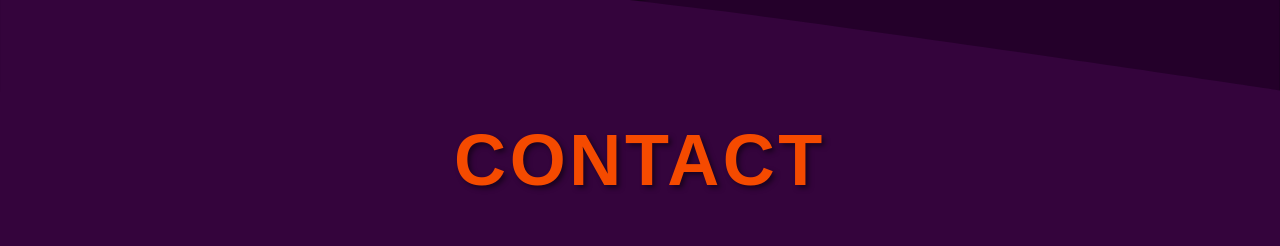
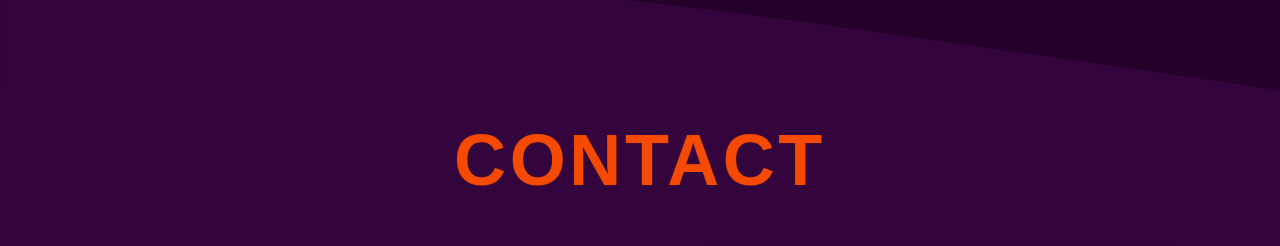
Before and after one commit to aravind-manoj/Hacktober2025, a Next.js app: page / in a window 1280 px wide. Shown: the part 5740-5986 px from the top of the page. Built offline with nearby package versions, Linux system fonts and the light colour scheme; a web font is replaced by a local one.

Commit message:
removed shadow in contact title

```diff
--- a/components/custom/Contact.tsx
+++ b/components/custom/Contact.tsx
@@ -47,7 +47,7 @@ const ContactPage: React.FC = () => {
 
         {/* --- Main Header (CONTACT) --- */}
         <div className="text-center mb-16">
-          <h1 className={`text-7xl font-extrabold text-orange-600 tracking-wider [text-shadow:_3px_3px_5px_rgb(0_0_0_/_0.5)] ${infiniteBeyond.className}`}>
+          <h1 className={`text-7xl font-extrabold text-orange-600 tracking-wider ${infiniteBeyond.className}`}>
             CONTACT
           </h1>
         </div>
```
